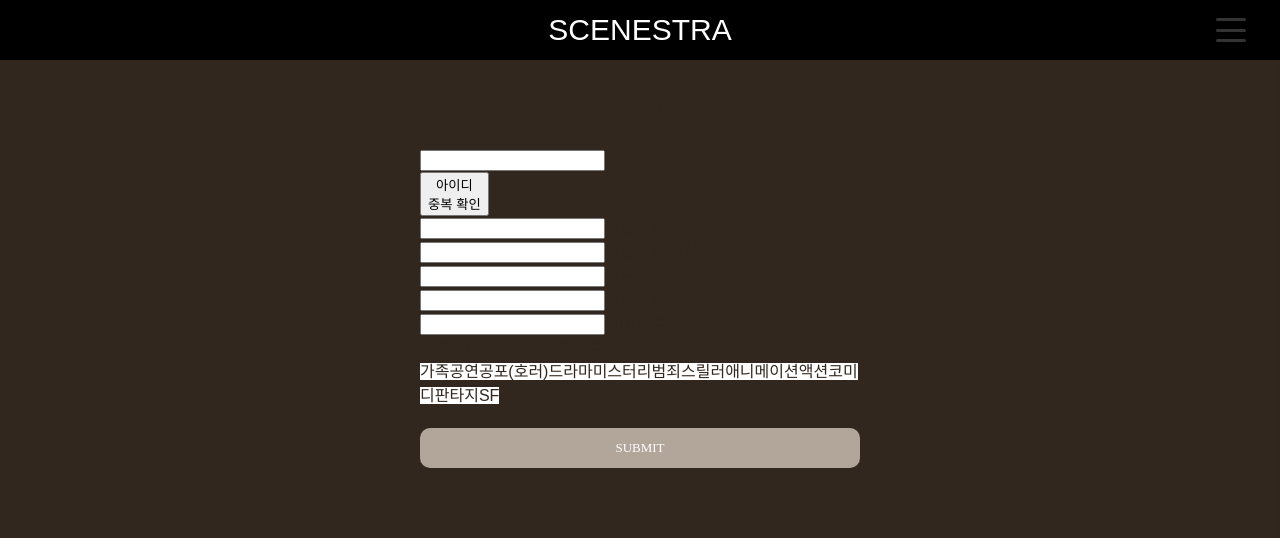
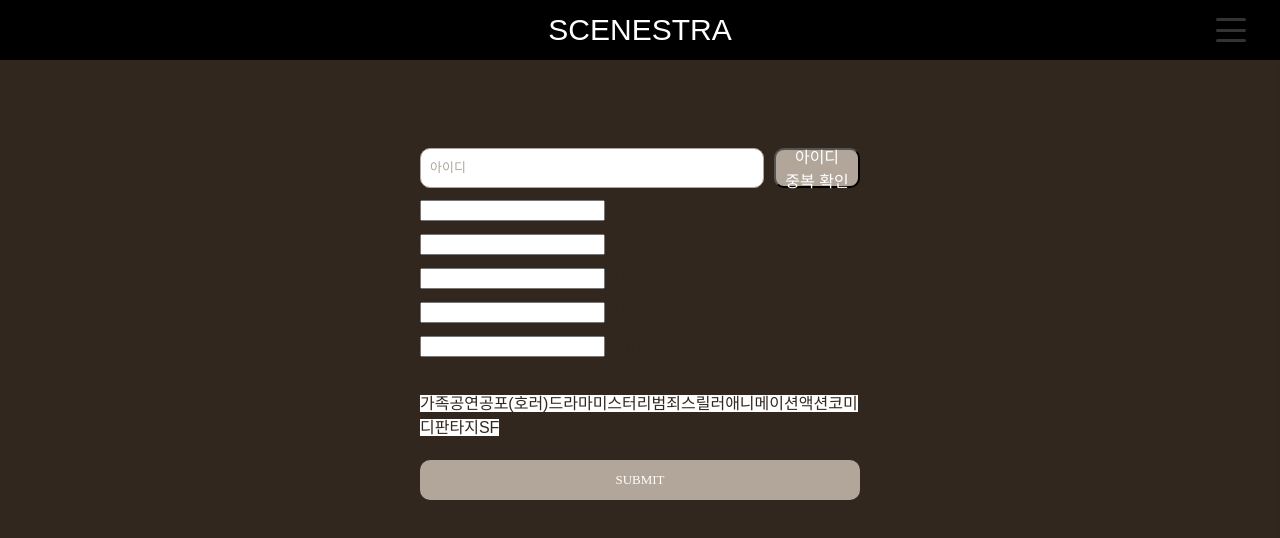
Before and after one commit to TEAM-BugSquashers/scenestra-frontend, a React (Vite) app: page /join in a window 1280 px wide. Shown: the top 538 px of the page. Built offline with nearby package versions, Linux system fonts and the light colour scheme; a web font is replaced by a local one.

Commit message:
style: 회원가입 페이지 코드 스타일 수정 #12

```diff
--- a/src/pages/userRegistration/UserRegistration.jsx
+++ b/src/pages/userRegistration/UserRegistration.jsx
@@ -158,13 +158,14 @@
                 <section className={classes["topBar"]}>
                     <div className={`${classes["horLine"]} ${classes["wPri"]}`}></div>
                     <div className={classes["barTitle"]}>SIGN UP</div>
-                    <div className={`${classes["horLine"]} ${classes["wPri"]}`}></div>                </section>
+                    <div className={`${classes["horLine"]} ${classes["wPri"]}`}></div>
+                </section>
 
                 <form onSubmit={handleSubmit}>
-                    <section className="userInfo">
+                    <section className={classes["userInfo"]}>
                         {/* 아이디 */}
-                        <div className="idWrap">
-                            <div className="formField">
+                        <div className={classes["idWrap"]}>
+                            <div className={classes["formField"]}>
                                 <input
                                     type="text"
                                     id="id"
--- a/src/pages/userRegistration/UserRegistration.module.css
+++ b/src/pages/userRegistration/UserRegistration.module.css
@@ -40,8 +40,7 @@
     height: 40px;
 
     color: #32271e;
-    /*font-size: clamp(0.65vw, 1vw, 13px);*/
-    font-size: 13px;
+    font-size: 1rem;
 
     padding: 20px 10px 10px;
     border: 1px solid #b2a69b;
@@ -122,11 +121,9 @@
 
     background-color: #b2a69b;
     color: white;
-    /*font-size: clamp(0.65vw, 1vw, 13px);*/
-    font-size: 13px;
+    font-size: 1rem;
 
     padding: 0;
-    border: 1px solid #b2a69b;
     border-radius: 10px;
     box-sizing: border-box;
 
```
